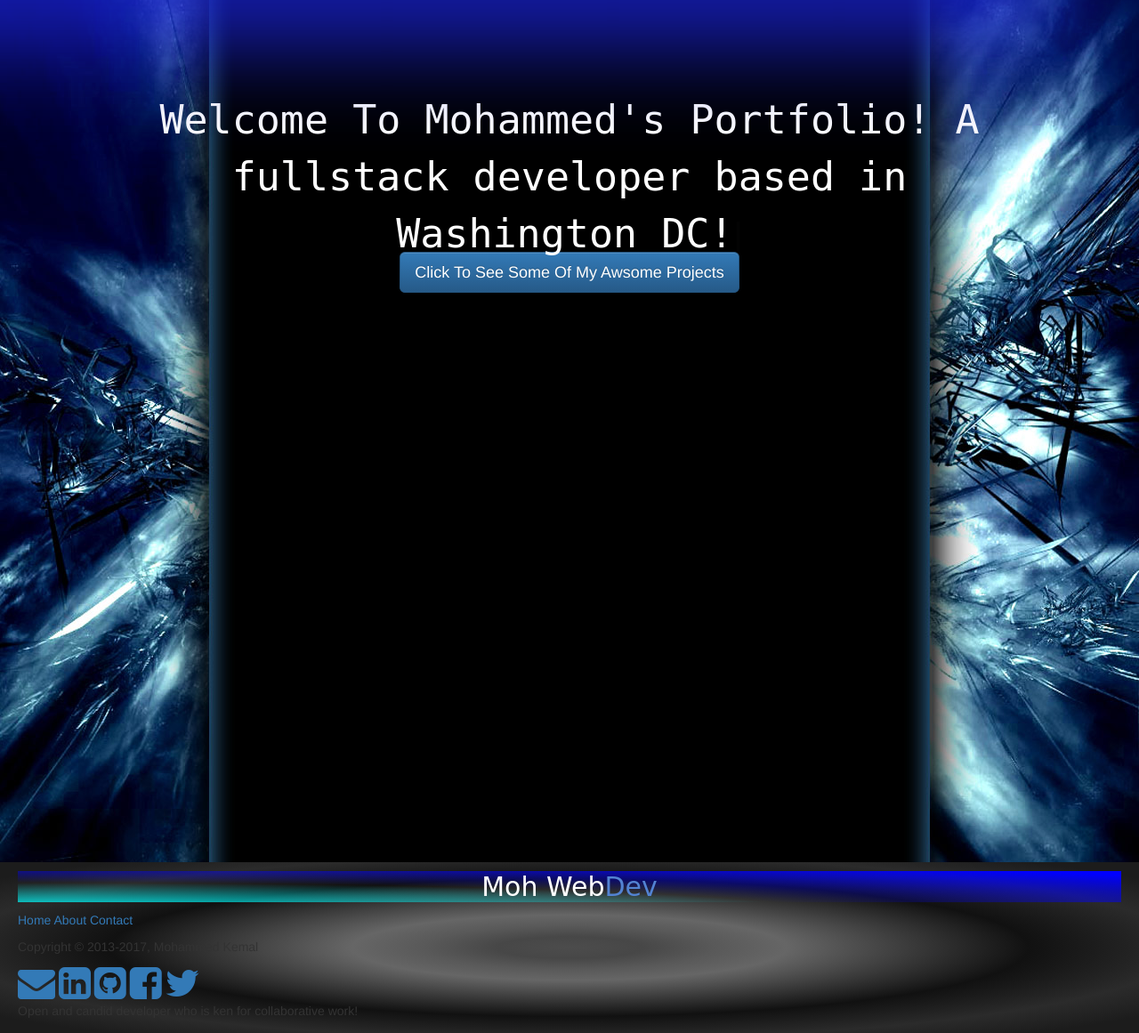
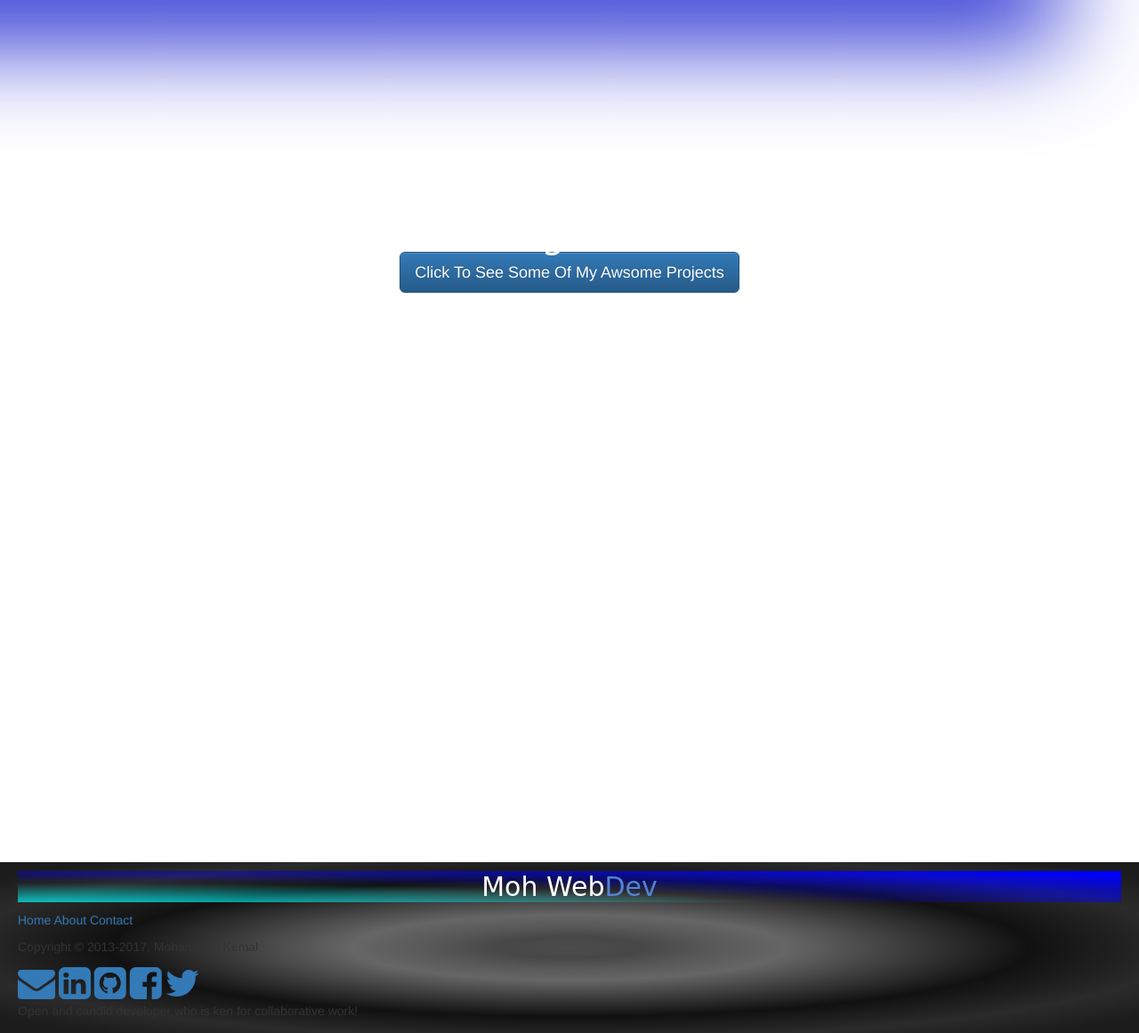
Before and after one commit to mrkem598/port_mas, a PHP site: page /index.html in a window 1280 px wide. Shown: the part 51-1212 px from the top of the page at 89% size. Run offline with PHP 8.4, Linux system fonts and the light colour scheme; some libraries are stand-ins or nearby versions.

```diff
--- a/contactme.html
+++ b/contactme.html
@@ -83,7 +83,6 @@
     </div>
     <div class="container4">Copyright &copy; 2013-2017, Mohammed Kemal</div>
   </footer>
-
   <!-- jQuery (necessary for Bootstrap's JavaScript plugins) -->
   <script src="https://ajax.googleapis.com/ajax/libs/jquery/1.11.3/jquery.min.js"></script>
   <!-- Latest compiled and minified Bootstrap -->
@@ -91,7 +90,6 @@
   <!-- Include Firebase Library -->
   <script src="https://cdn.firebase.com/js/client/2.2.3/firebase.js"></script>
   <!-- Contacts Store JavaScript -->
-
   <script src="https://code.jquery.com/jquery.js "></script>
   <script src="js/backgroundvid.js "></script>
   <script src="js/bootstrap.min.js "></script>
--- a/css/styles.css
+++ b/css/styles.css
@@ -1,11 +1,19 @@
   body {
+  background-color: moz-keyframes;
+  -webkit-background-size: cover;
+  -moz-background-size: cover;
+  -o-background-size: cover;
+  background-size: cover;
+  margin-top: 20%;
+}
+  /*body {
   background: url('../img/header3.jpg') no-repeat center center fixed;
   -webkit-background-size: cover;
   -moz-background-size: cover;
   -o-background-size: cover;
   background-size: cover;
   margin-top: 20%;
-}
+}*/
 
 .navbar.transparent.navbar-inverse {
   background: -webkit-radial-gradient(center, ellipse cover, rgba(76, 76, 76, 1) 0%, rgba(71, 71, 71, 1) 9%, rgba(89, 89, 89, 1) 18%, rgba(102, 102, 102, 1) 27%, rgba(17, 17, 17, 1) 57%, rgba(17, 17, 17, 1) 57%, rgba(43, 43, 43, 1) 76%, rgba(28, 28, 28, 1) 91%);
--- a/index.html
+++ b/index.html
@@ -84,8 +84,6 @@
     <div class="blocktext">
       <p5 class="blocktext">Open and  candid developer who is ken for collaborative work!</p5>
     </div>
-
-
   </footer>
   <!-- jQuery (necessary for Bootstrap's JavaScript plugins) -->
   <script src="https://ajax.googleapis.com/ajax/libs/jquery/1.11.3/jquery.min.js "></script>
--- a/portfolio.html
+++ b/portfolio.html
@@ -121,7 +121,6 @@ This application has a real-time data update. To fulfill the user requirement(GW
                           <a href="#">Contact</a>
                         </p>
                         <p class="blocktext">Copyright &copy; 2013-2017, Mohammed Kemal</p>
-
                         <div class="linkedin">
                           <a href="mailto:mohakemal9@gmail.com"><i class="fa fa-envelope fa-3x"></i></a>
                           <a href="https://https://www.linkedin.com/in/moh-kemal-3b8591136/" target="_blank"><i class="fa fa-linkedin-square fa-3x"> </i></a>
@@ -129,7 +128,6 @@ This application has a real-time data update. To fulfill the user requirement(GW
                           <a href="https://www.facebook.com " target="_blank"><i class="fa fa-facebook-square fa-3x"></i></a>
                           <a href="https://twitter.com" target="_blank"><i class="fa fa-twitter fa-3x"></i></a>
                         </div>
-
                         <div class="col-md-8 col-md-offset-2">
                           <p5 class="blocktext">Open and candid developer who is ken for collaborative work!</p5>
                         </div>
```
Also changed, not shown: about.html (indentation only), recommendation.html (indentation only). Lines whose indentation alone changed are shown as unchanged.
